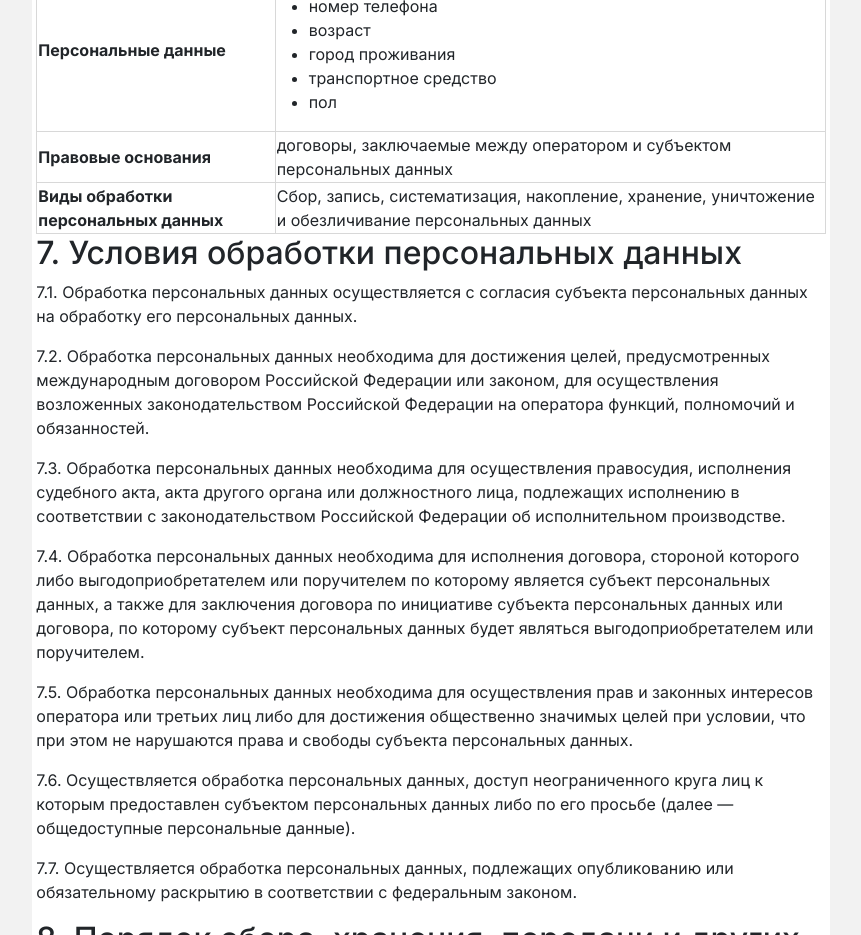
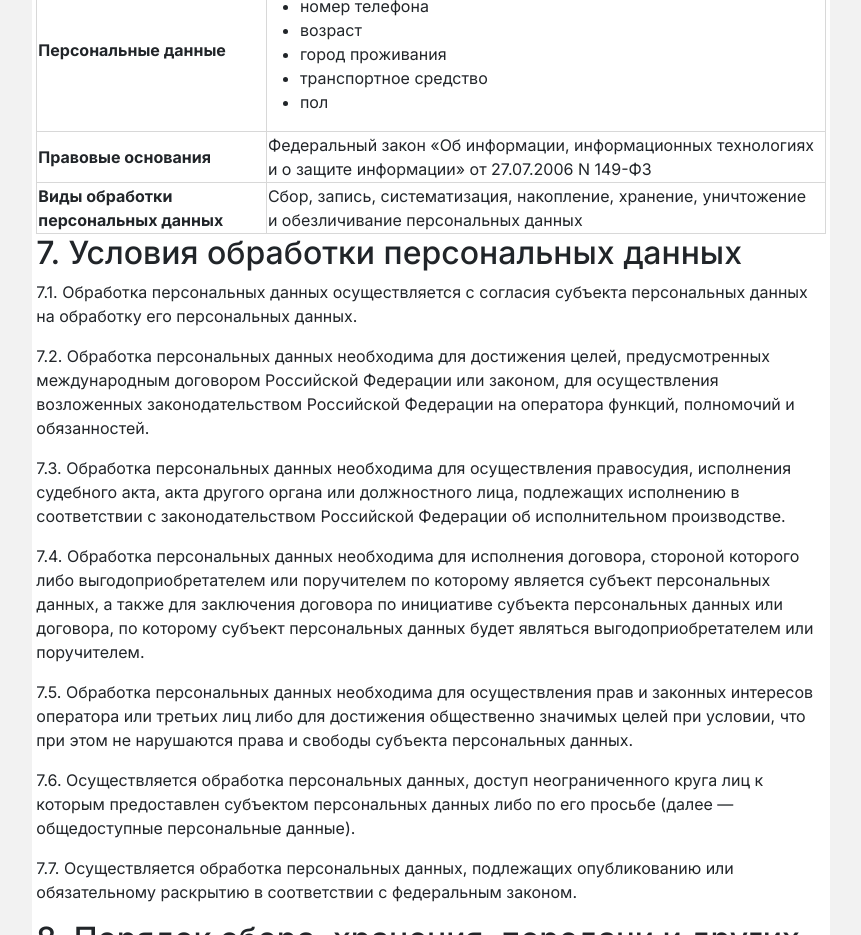
Before and after one commit to manylovmax/samokat_partner, a React app in the folder frontend/: page /confidentiality-policy in a window 1280 px wide. Shown: the part 4760-5695 px from the top of the page, without its empty margins (209-1070 px from the left). Built offline with nearby package versions, Linux system fonts and the light colour scheme.

Commit message:
поправил политику конфиденциальности

```diff
--- a/frontend/src/components/ConfidentialityPolicy.jsx
+++ b/frontend/src/components/ConfidentialityPolicy.jsx
@@ -89,7 +89,7 @@ export default function ConfidentialityPolicy() {
                         <tr>
                             <th>Правовые основания</th>
                             <td class="legal-field">
-                              <span>договоры, заключаемые между оператором и&nbsp;субъектом персональных данных</span>
+                              <span>Федеральный закон «Об информации, информационных технологиях и о защите информации» от 27.07.2006 N 149-ФЗ</span>
                             </td>
                         </tr>
                         <tr>
```
